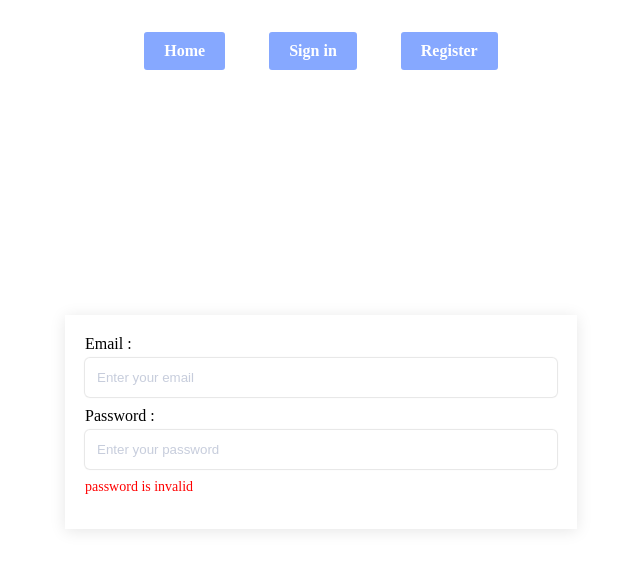
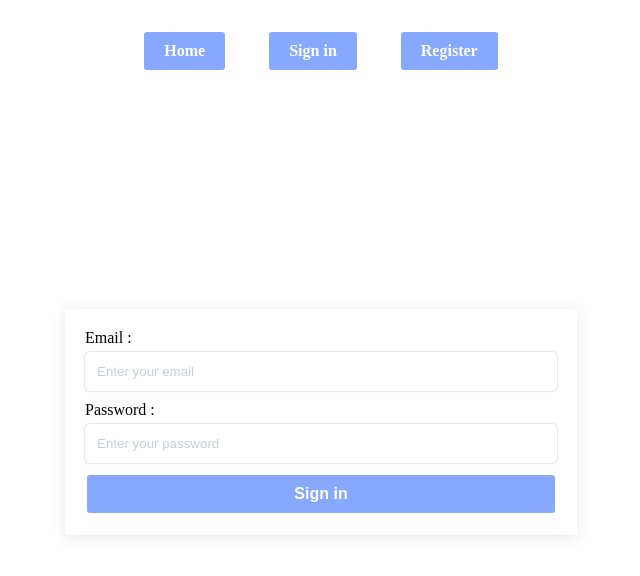
Before and after one commit to susanasameh/ReactSelfStudy, a React (Create React App) app in the folder form-react-laravel-app/: page /login in a window 1280 px wide. Shown: the top 576 px of the page, without its empty margins (319-959 px from the left). Built offline with nearby package versions, Linux system fonts and the light colour scheme.

Commit message:
modify SignIn

```diff
--- a/form-react-laravel-app/src/SignIn.js
+++ b/form-react-laravel-app/src/SignIn.js
@@ -1,4 +1,4 @@
-import { useState, useEffect } from "react";
+import { useState } from "react";
 import axios from "axios";
 
 export default function SignIn() {
@@ -6,13 +6,13 @@ export default function SignIn() {
     const [email, setEmail] = useState("");
     const [password, setPassword] = useState("");
     const [emailError, setEmailError] = useState("");
-    const [accept, setAccept] = useState("false");
+    const [accept, setAccept] = useState(false);
 
     async function Submit(e) {
       let flag = true;
       e.preventDefault();
       setAccept(true);
-      if (email === "" || password.length < 8) {
+      if (email === "" || password === "" || password.length < 8) {
         flag = false;
       } else flag = true;
       try {
@@ -38,7 +38,7 @@ export default function SignIn() {
         alignItems: "center",
       }}
     >
-      <form action="" method="" onSubmit={SignIn} className="formStyle">
+      <form action="" method="" onSubmit={Submit} className="formStyle">
         <label htmlFor="email">Email : </label>
         <input
           type="email"
@@ -49,9 +49,9 @@ export default function SignIn() {
           onChange={(e) => setEmail(e.target.value)}
           required
         />
-        {accept && emailError === 422 &&
+        {accept && emailError === 422 && (
           <p className="errorMessage">Email already been taken</p>
-        }
+        )}
 
         <label htmlFor="password">Password : </label>
         <input
@@ -63,7 +63,17 @@ export default function SignIn() {
           onChange={(e) => setPassword(e.target.value)}
         />
         {/* if condition = true to display the error message */}
-        {password.length < 8 && accept && <p className="errorMessage"> password is invalid</p> }
+        {password.length < 8 && accept && (
+          <p className="errorMessage">password is invalid</p>
+        )}
+        {password === "" && accept && (
+          <p className="errorMessage">password is required</p>
+        )}
+        {email === "" && accept && (
+          <p className="errorMessage">email is required</p>
+        )}
+
+        <button type="submit">Sign in</button>
       </form>
     </div>
   );
```
